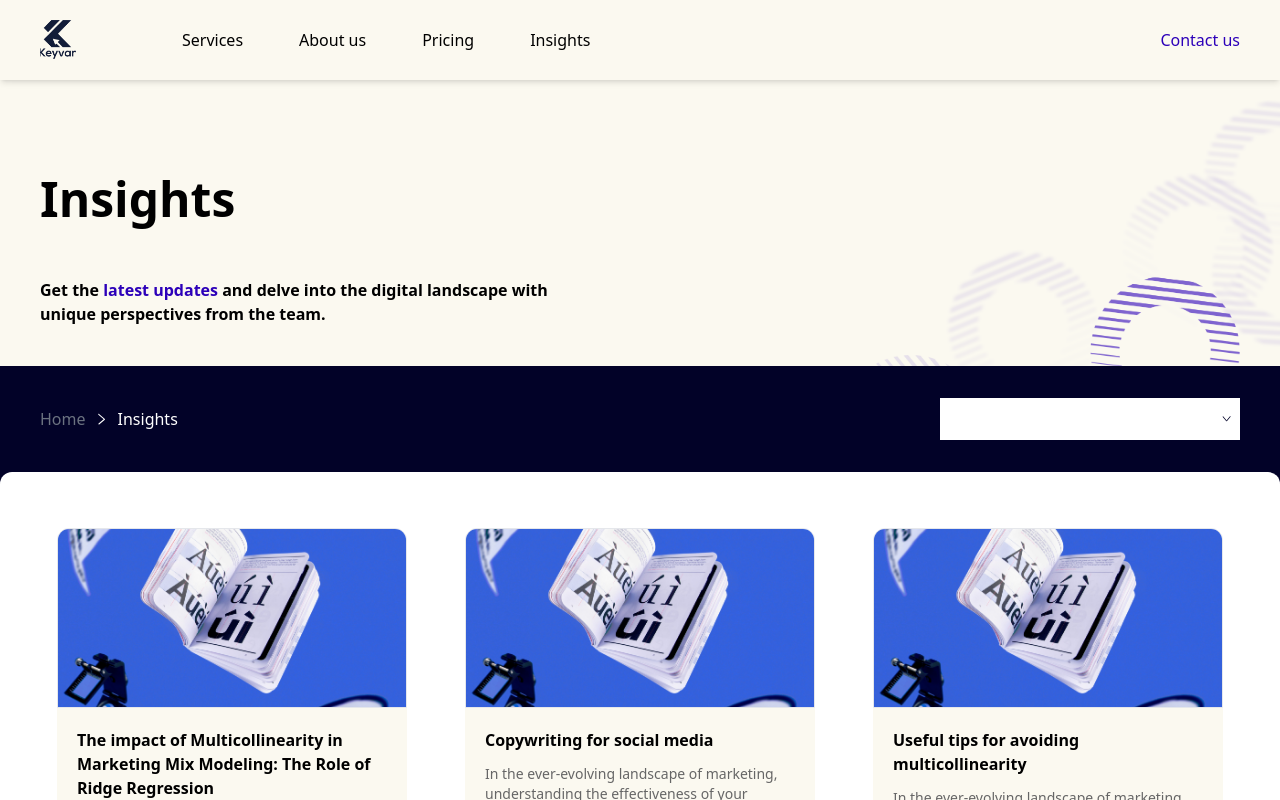
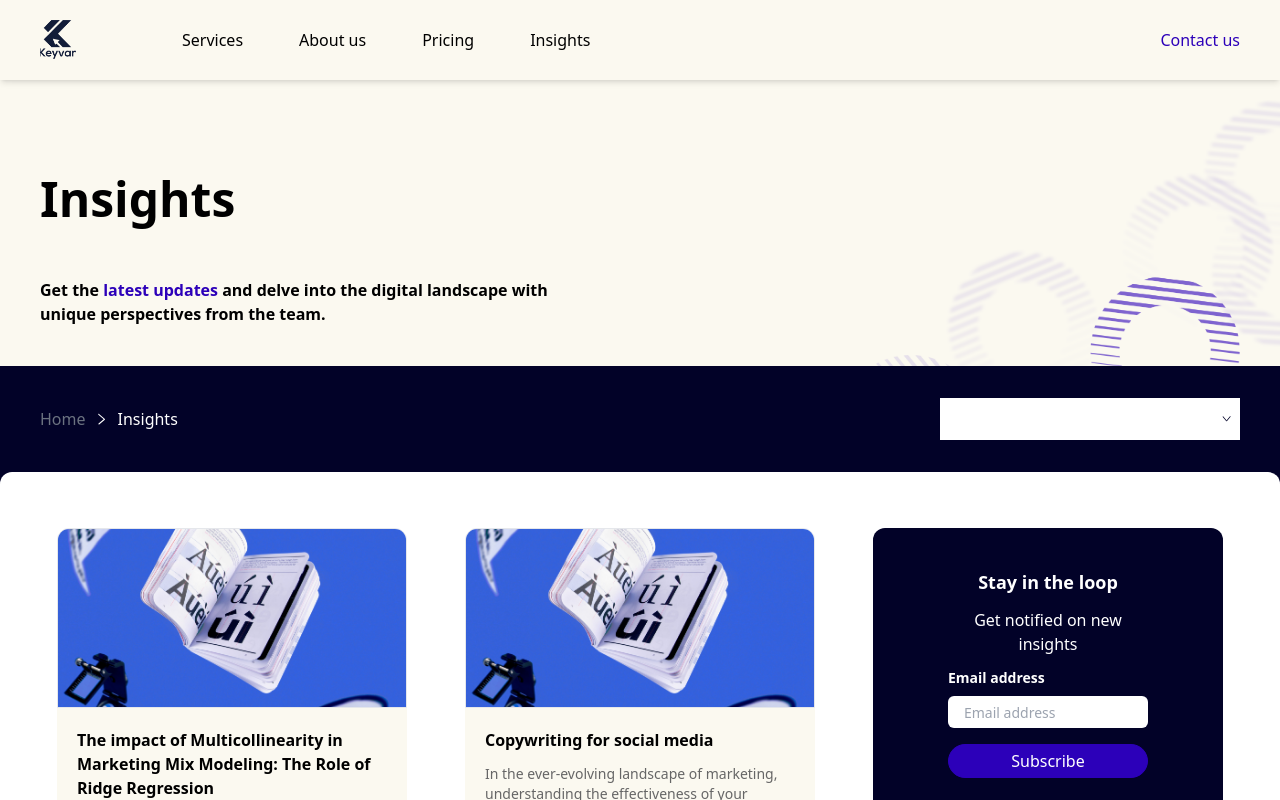
Before and after one commit to Perebonilado/keyvar-client, a Next.js app: page /insights in a window 1280 px wide. Shown: the top 800 px of the page. Built offline with nearby package versions, Linux system fonts and the light colour scheme.

Commit message:
insights container

```diff
--- a/@modules/Insights/InsightItemContainer.tsx
+++ b/@modules/Insights/InsightItemContainer.tsx
@@ -1,22 +1,45 @@
 import Container from "@/@shared/ui-components/Container";
-import React, { FC } from "react";
+import React, { FC, useEffect, useState } from "react";
 import InsightItem from "./InsightItem";
 import Button from "@/@shared/ui-components/Button";
+import SubscriptionCard from "./SubscriptionCard";
 
 const InsightItemContainer: FC = () => {
+  const [insights, setInsights] = useState<
+    | {
+        imageUrl: string;
+        title: string;
+        body: string;
+        author: string;
+        date: string;
+      }[]
+    | string[]
+    | null
+  >(null);
+
+  useEffect(() => {
+    if (dummyArticles.length) dummyArticles.splice(2, 0, "subscription");
+
+    setInsights(dummyArticles);
+  }, [JSON.stringify(dummyArticles)]);
+
+
   return (
     <section className="bg-[#020228]">
       <div className="bg-white rounded-t-xl py-14">
         <Container>
           <div className="grid sm:grid-cols-1 md:grid-cols-2 lg:grid-cols-3 justify-items-center gap-6">
-
-            {dummyArticles.map((art, idx)=>{
-              return <InsightItem {...art} key={idx}/>
+            {insights?.map((item, idx) => {
+              return typeof item === "string" ? (
+                <SubscriptionCard key={idx} />
+              ) : (
+                <InsightItem {...item} key={idx} />
+              );
             })}
           </div>
 
           <div className="w-full max-w-[300px] mx-auto mt-32 mb-10">
-            <Button title="View more" fullWidth/>
+            <Button title="View more" fullWidth />
           </div>
         </Container>
       </div>
@@ -49,4 +72,12 @@ const dummyArticles = [
     author: "Gloria Ogordi",
     date: "December 28, 2023",
   },
-];
+] as
+  | {
+      imageUrl: string;
+      title: string;
+      body: string;
+      author: string;
+      date: string;
+    }[]
+  | string[];
--- /dev/null
+++ b/@modules/Insights/SubscriptionCard.tsx
@@ -0,0 +1,44 @@
+import React, { FC } from "react";
+import { Form, FormikProvider, useFormik } from "formik";
+import { SubscriptionFormValidation } from "@/FormValidations/SubscriptionFormValidation";
+import TextField from "@/@shared/ui-components/Input/TextField";
+import Button from "@/@shared/ui-components/Button";
+
+const initialValues = {
+  email: "",
+};
+
+const SubscriptionCard: FC = () => {
+  const formik = useFormik({
+    initialValues,
+    validationSchema: SubscriptionFormValidation,
+    onSubmit: (values) => {},
+  });
+  return (
+    <div className="w-full h-fit rounded-xl max-w-[350px] bg-[#020228] flex flex-col py-10 px-[75px] gap-3">
+      <h4 className="text-white text-center text-lg font-semibold">
+        Stay in the loop
+      </h4>
+      <p className="text-white text-center text-base">
+        Get notified on new insights
+      </p>
+
+      <div>
+        <FormikProvider value={formik}>
+          <Form>
+            <TextField
+              label="Email address"
+              {...formik.getFieldProps("email")}
+              placeholder="Email address"
+              error={formik.touched.email ? formik.errors.email : undefined}
+            />
+
+            <Button title="Subscribe" type="submit" fullWidth className="mt-4"/>
+          </Form>
+        </FormikProvider>
+      </div>
+    </div>
+  );
+};
+
+export default SubscriptionCard;
--- /dev/null
+++ b/FormValidations/SubscriptionFormValidation.ts
@@ -0,0 +1,8 @@
+import * as yup from "yup";
+
+export const SubscriptionFormValidation = yup.object({
+  email: yup
+    .string()
+    .required("Email is required")
+    .email("Please provide a valid email address"),
+});
```
